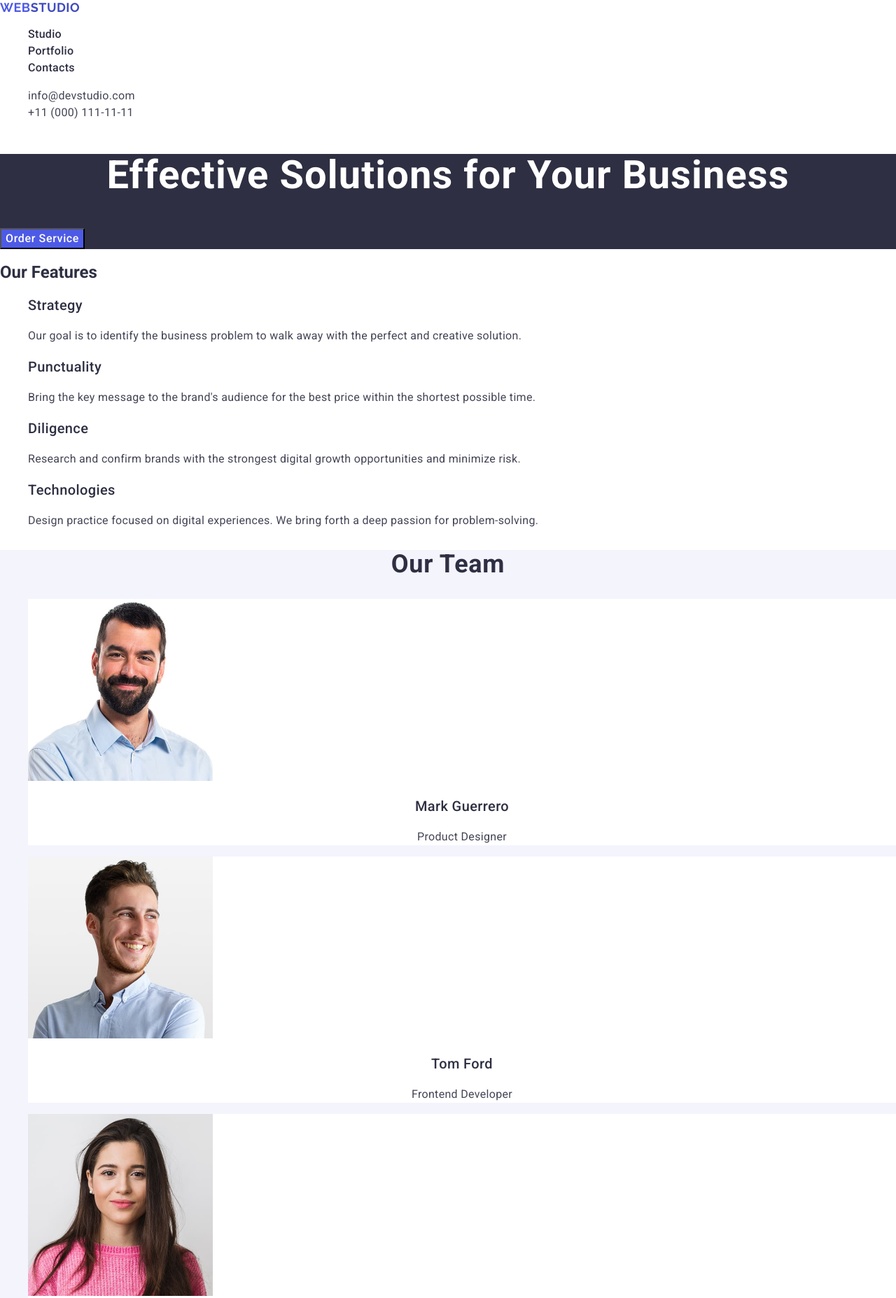
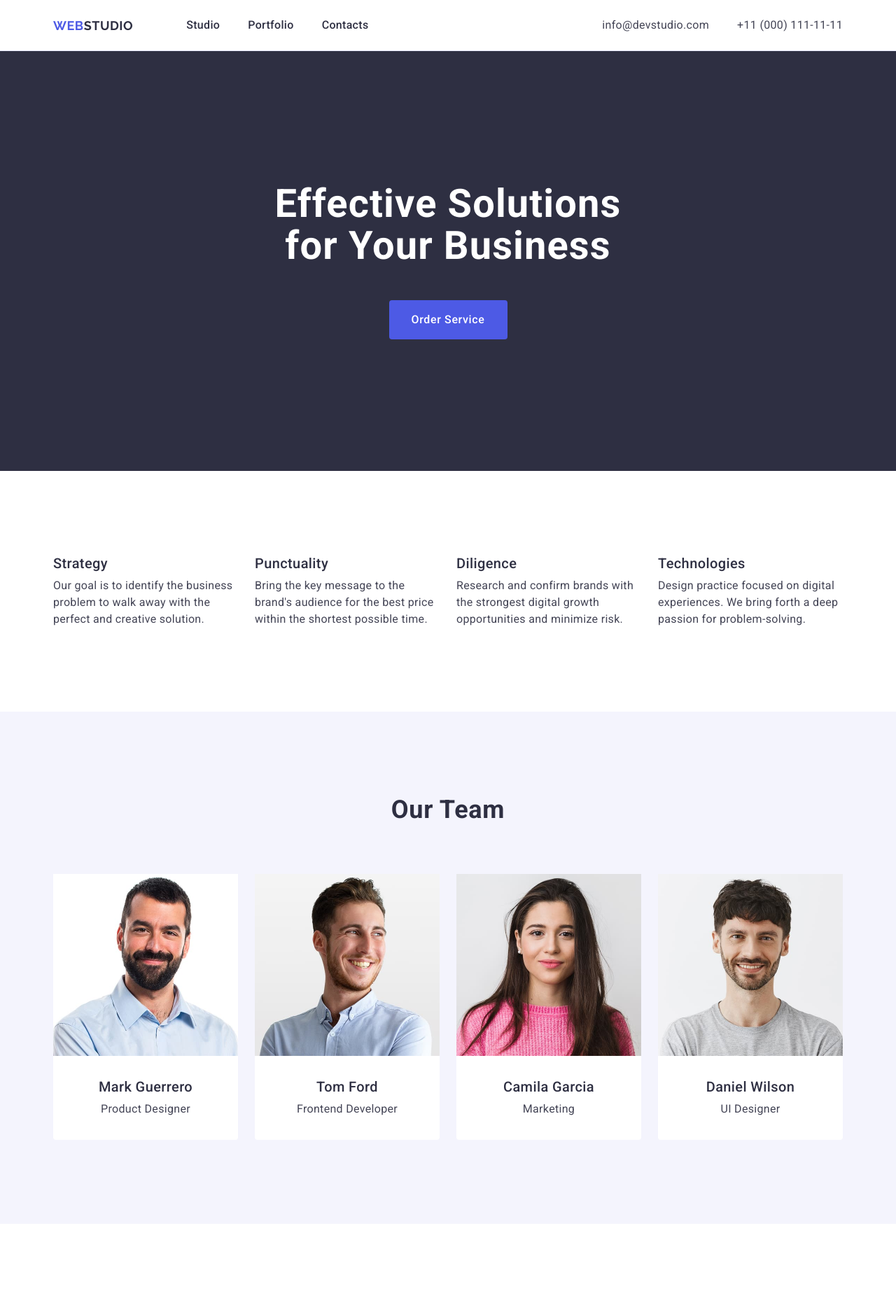
Before and after one commit to AntoniiViazovskyi/goit-markup-hw-03, a plain HTML site: page index.html in a window 1280 px wide. Shown: the top 1855 px of the page at 70% size. Drawn offline with nearby package versions, Linux system fonts and the light colour scheme.

Commit message:
Task completed in accordance with requirements.
Added:
- Flexbox where necessary in accordance with the layout;
- Block model parameters where necessary in accordance with the layout;
- Container for all sections;
- Sticky footer - optional, but still an important element.
 - The ‘Our Features’ header is now hidden;
 - Minor changes are needed to complete the task.

```diff
--- a/css/styles.css
+++ b/css/styles.css
@@ -2,10 +2,37 @@ body {
   font-family: "Roboto", sans-serif;
   background-color: #ffffff;
   color: #434455;
+  display: flex;
+  flex-direction: column;
+  min-height: 100vh;
 }
 
-ul {
+main {
+  flex-grow: 1;
+}
+
+h1,
+h2,
+h3,
+h4,
+h5,
+h6,
+p {
+  margin: 0;
+}
+
+ul,
+ol {
   list-style-type: none;
+  margin: 0;
+  padding: 0;
+}
+
+img {
+  display: block;
+  max-width: 100%;
+  height: auto;
+  object-fit: cover;
 }
 
 a {
@@ -15,6 +42,23 @@ a {
 .link-active-underline:active {
   color: #404bbf;
   text-decoration: underline;
+}
+
+.container {
+  max-width: 1158px;
+  padding-left: 15px;
+  padding-right: 15px;
+  margin-left: auto;
+  margin-right: auto;
+}
+
+.header {
+  border-bottom: 1px solid #e7e9fc;
+}
+
+.header-container {
+  display: flex;
+  align-items: center;
 }
 
 h2,
@@ -29,6 +73,11 @@ h3 {
   line-height: 1.16667;
   letter-spacing: 0.03em;
   text-transform: uppercase;
+}
+
+.header .text-logo {
+  margin-right: 76px;
+  padding: 24px 0;
 }
 
 .text-logo-customization {
@@ -46,16 +95,38 @@ h3 {
   color: #2e2f42;
 }
 
+.nav-list {
+  display: flex;
+  align-items: center;
+  gap: 40px;
+}
+.nav-list-link {
+  display: block;
+  padding: 24px 0;
+}
+
 .header-address {
   font-weight: 400;
   font-size: 16px;
   line-height: 1.5;
   letter-spacing: 0.02em;
   font-style: normal;
+  margin-left: auto;
 }
 
 .header-address a {
   color: #434455;
+}
+
+.address-list {
+  display: flex;
+  align-items: center;
+  gap: 40px;
+}
+
+.address-list-link {
+  display: block;
+  padding: 24px 0;
 }
 
 a:hover,
@@ -65,6 +136,7 @@ a:focus {
 
 .hero-section {
   background-color: #2e2f42;
+  padding: 188px 0;
 }
 
 .hero-section-header {
@@ -74,6 +146,8 @@ a:focus {
   letter-spacing: 0.02em;
   text-align: center;
   color: #ffffff;
+  max-width: 496px;
+  margin: 0 auto 48px;
 }
 
 .hero-btn {
@@ -84,6 +158,12 @@ a:focus {
   letter-spacing: 0.04em;
   background-color: #4d5ae5;
   cursor: pointer;
+  display: block;
+  margin: 0 auto;
+  border-radius: 4px;
+  min-width: 169px;
+  height: 56px;
+  border: none;
 }
 
 .hero-btn:hover,
@@ -91,11 +171,39 @@ a:focus {
   background-color: #404bbf;
 }
 
+.features-section {
+  padding: 120px 0;
+}
+
+.visually-hidden {
+  position: absolute;
+  width: 1px;
+  height: 1px;
+  margin: -1px;
+  border: 0;
+  padding: 0;
+  white-space: nowrap;
+  clip-path: inset(100%);
+  clip: rect(0 0 0 0);
+  overflow: hidden;
+}
+
+.features-list {
+  display: flex;
+  align-items: flex-start;
+  gap: 24px;
+}
+
+.features-list-item {
+  flex-basis: calc((100% - 72px) / 4);
+}
+
 .features-item-header {
   font-weight: 500;
   font-size: 20px;
   line-height: 1.2;
   letter-spacing: 0.02em;
+  margin-bottom: 8px;
 }
 
 .features-item-paragraph {
@@ -107,9 +215,29 @@ a:focus {
 
 .team-section {
   background-color: #f4f4fd;
+  padding: 120px 0;
 }
+
+.team-list {
+  display: flex;
+  align-items: flex-start;
+  gap: 24px;
+}
+
+.team-text-container {
+  display: flex;
+  flex-direction: column;
+  align-items: center;
+  justify-content: center;
+  gap: 8px;
+  padding: 32px 16px;
+}
+
 .team-list-item {
   background-color: #fff;
+  flex-basis: calc((100% - 72px) / 4);
+  border-radius: 0 0 4px 4px;
+  overflow: hidden;
 }
 
 .team-section-header {
@@ -118,6 +246,7 @@ a:focus {
   line-height: 1.11111;
   letter-spacing: 0.02em;
   text-align: center;
+  margin-bottom: 72px;
 }
 
 .team-item-header {
@@ -136,12 +265,39 @@ a:focus {
   text-align: center;
 }
 
+.portfolio-section {
+  padding: 120px 0;
+}
+
 .portfolio-section-header {
   font-weight: 700;
   font-size: 36px;
   line-height: 1.11111;
   letter-spacing: 0.02em;
   text-align: center;
+  margin-bottom: 72px;
+}
+
+.portfolio-list {
+  display: flex;
+  align-items: flex-start;
+  flex-wrap: wrap;
+  gap: 48px 24px;
+}
+
+.portfolio-list-item {
+  flex-basis: calc((100% - 72px) / 3);
+  overflow: hidden;
+}
+
+.portfolio-text-container {
+  display: flex;
+  flex-direction: column;
+  gap: 8px;
+  padding: 32px 16px;
+  border-bottom: 1px solid #e7e9fc;
+  border-left: 1px solid #e7e9fc;
+  border-right: 1px solid #e7e9fc;
 }
 
 .portfolio-list-header {
@@ -160,6 +316,18 @@ a:focus {
 
 .footer {
   background-color: #2e2f42;
+  padding: 100px 0;
+}
+
+.footer-text-container {
+  display: flex;
+  flex-direction: column;
+  gap: 16px;
+  text-align: start;
+}
+.footer-logo {
+  display: inline-block;
+  max-width: 115px;
 }
 
 .footer-text-color {
@@ -171,4 +339,5 @@ a:focus {
   font-size: 16px;
   line-height: 1.5;
   letter-spacing: 0.02em;
+  max-width: 264px;
 }
--- a/index.html
+++ b/index.html
@@ -18,40 +18,59 @@
   </head>
   <body>
     <header class="header">
+      <div class="container header-container">
         <a class="text-logo" href="./index.html"
           ><span class="text-logo-customization">Web</span>Studio</a
         >
         <nav class="header-navigation">
-        <ul>
-          <li>
-            <a class="link-active-underline" href="./index.html">Studio</a>
+          <ul class="nav-list">
+            <li class="nav-list-item">
+              <a class="nav-list-link link-active-underline" href="./index.html"
+                >Studio</a
+              >
             </li>
-          <li><a href="">Portfolio</a></li>
-          <li><a href="">Contacts</a></li>
+            <li class="nav-list-item">
+              <a class="nav-list-link" href="">Portfolio</a>
+            </li>
+            <li class="nav-list-item">
+              <a class="nav-list-link" href="">Contacts</a>
+            </li>
           </ul>
         </nav>
         <address class="header-address">
-        <ul>
-          <li><a href="mailto:info@devstudio.com">info@devstudio.com</a></li>
-          <li><a href="tel:+110001111111">+11 (000) 111-11-11</a></li>
+          <ul class="address-list">
+            <li class="address-item">
+              <a class="address-list-link" href="mailto:info@devstudio.com"
+                >info@devstudio.com</a
+              >
+            </li>
+            <li class="address-item">
+              <a class="address-list-link" href="tel:+110001111111"
+                >+11 (000) 111-11-11</a
+              >
+            </li>
           </ul>
         </address>
+      </div>
     </header>
     <main>
       <section class="hero-section">
+        <div class="container">
           <h1 class="hero-section-header">
             Effective Solutions for Your Business
           </h1>
           <button class="hero-btn" type="button">Order Service</button>
+        </div>
       </section>
       <section class="features-section">
-        <h2>Our Features</h2>
+        <div class="container">
+          <h2 class="visually-hidden">Our Features</h2>
           <ul class="features-list">
             <li class="features-list-item">
               <h3 class="features-item-header">Strategy</h3>
               <p class="features-item-paragraph">
-              Our goal is to identify the business problem to walk away with the
-              perfect and creative solution.
+                Our goal is to identify the business problem to walk away with
+                the perfect and creative solution.
               </p>
             </li>
             <li class="features-list-item">
@@ -76,53 +95,69 @@
               </p>
             </li>
           </ul>
+        </div>
       </section>
       <section class="team-section">
+        <div class="container">
           <h2 class="team-section-header">Our Team</h2>
           <ul class="team-list">
             <li class="team-list-item">
               <img
+                class="team-list-image"
                 src="./images/MarkGuerrero.jpg"
                 alt="Portrait of Mark Guerrero"
                 width="264"
                 height="260"
               />
+              <div class="team-text-container">
                 <h3 class="team-item-header">Mark Guerrero</h3>
                 <p class="team-item-paragraph">Product Designer</p>
+              </div>
             </li>
             <li class="team-list-item">
               <img
+                class="team-list-image"
                 src="./images/TomFord.jpg"
                 alt="Portrait of Tom Ford"
                 width="264"
                 height="260"
               />
+              <div class="team-text-container">
                 <h3 class="team-item-header">Tom Ford</h3>
                 <p class="team-item-paragraph">Frontend Developer</p>
+              </div>
             </li>
             <li class="team-list-item">
               <img
+                class="team-list-image"
                 src="./images/CamilaGarcia.jpg"
                 alt="Portrait of Camila Garcia"
                 width="264"
                 height="260"
               />
+              <div class="team-text-container">
                 <h3 class="team-item-header">Camila Garcia</h3>
                 <p class="team-item-paragraph">Marketing</p>
+              </div>
             </li>
             <li class="team-list-item">
               <img
+                class="team-list-image"
                 src="./images/DanielWilson.jpg"
                 alt="Portrait of Daniel Wilson"
                 width="264"
                 height="260"
               />
+              <div class="team-text-container">
                 <h3 class="team-item-header">Daniel Wilson</h3>
                 <p class="team-item-paragraph">UI Designer</p>
+              </div>
             </li>
           </ul>
+        </div>
       </section>
       <section class="portfolio-section">
+        <div class="container">
           <h2 class="portfolio-section-header">Our Portfolio</h2>
           <ul class="portfolio-list">
             <li class="portfolio-list-item">
@@ -132,8 +167,10 @@
                 width="360"
                 height="300"
               />
+              <div class="portfolio-text-container">
                 <h3 class="portfolio-list-header">Banking App</h3>
                 <p class="portfolio-list-paragraph">App</p>
+              </div>
             </li>
             <li class="portfolio-list-item">
               <img
@@ -142,8 +179,10 @@
                 width="360"
                 height="300"
               />
+              <div class="portfolio-text-container">
                 <h3 class="portfolio-list-header">Cashless Payment</h3>
                 <p class="portfolio-list-paragraph">Marketing</p>
+              </div>
             </li>
             <li class="portfolio-list-item">
               <img
@@ -152,8 +191,10 @@
                 width="360"
                 height="300"
               />
+              <div class="portfolio-text-container">
                 <h3 class="portfolio-list-header">Meditation App</h3>
                 <p class="portfolio-list-paragraph">App</p>
+              </div>
             </li>
             <li class="portfolio-list-item">
               <img
@@ -162,8 +203,10 @@
                 width="360"
                 height="300"
               />
+              <div class="portfolio-text-container">
                 <h3 class="portfolio-list-header">Taxi Service</h3>
                 <p class="portfolio-list-paragraph">Marketing</p>
+              </div>
             </li>
             <li class="portfolio-list-item">
               <img
@@ -172,8 +215,10 @@
                 width="360"
                 height="300"
               />
+              <div class="portfolio-text-container">
                 <h3 class="portfolio-list-header">Screen Illustrations</h3>
                 <p class="portfolio-list-paragraph">Design</p>
+              </div>
             </li>
             <li class="portfolio-list-item">
               <img
@@ -182,20 +227,25 @@
                 width="360"
                 height="300"
               />
+              <div class="portfolio-text-container">
                 <h3 class="portfolio-list-header">Online Courses</h3>
                 <p class="portfolio-list-paragraph">Marketing</p>
+              </div>
             </li>
           </ul>
+        </div>
       </section>
     </main>
     <footer class="footer">
-      <a class="text-logo footer-text-color" href="./index.html"
+      <div class="container footer-text-container">
+        <a class="footer-logo text-logo footer-text-color" href="./index.html"
           ><span class="text-logo-customization">Web</span>Studio</a
         >
         <p class="footer-paragraph footer-text-color">
-        Increase the flow of customers and sales for your business with digital
-        marketing & growth solutions.
+          Increase the flow of customers and sales for your business with
+          digital marketing & growth solutions.
         </p>
+      </div>
     </footer>
   </body>
 </html>
```
Also changed, not shown: 1 other file. Lines whose indentation alone changed are shown as unchanged.
